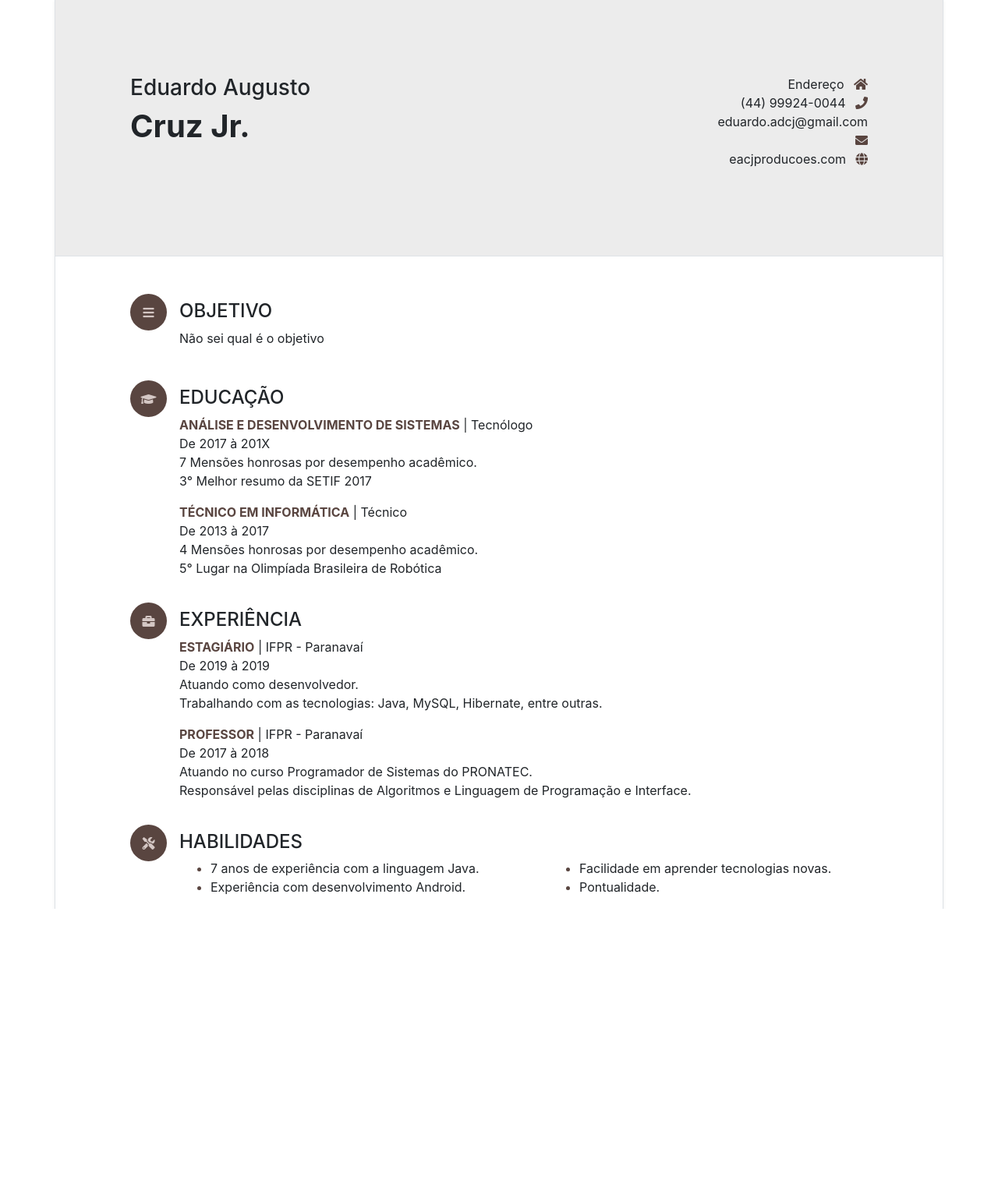
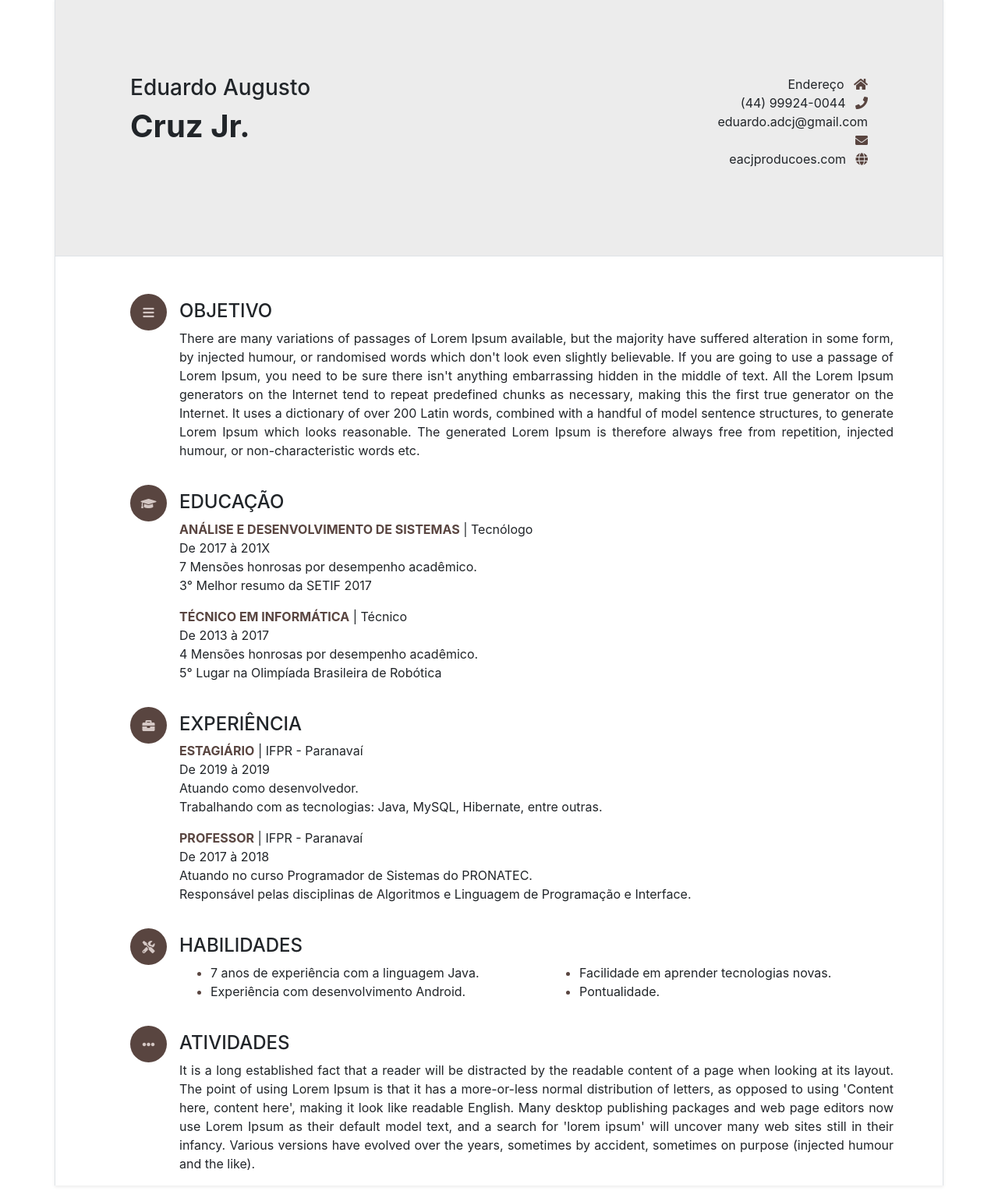
Before and after one commit to EduardoCruzProductions/Atividade1Django, a Django app: page /curriculo/ in a window 1280 px wide. Shown: the part 17-1554 px from the top of the page at 78% size. Before the commit the page ends 1183 px from the top, so only its background shows below. Run offline with Django 3.2, Linux system fonts and the light colour scheme; some libraries are stand-ins or nearby versions.

Commit message:
finalizacao do curriculo

```diff
--- a/bootstrapDjangoSite/main/templates/curriculo.html
+++ b/bootstrapDjangoSite/main/templates/curriculo.html
@@ -29,7 +29,7 @@
     </style>
   </head>
   <body>
-    <div class="container shadow-sm mt-3">
+    <div class="container shadow-sm mt-3 mb-3">
 
       <div class="row border bg-cinza-claro p-5">
         <div class="col-lg-8 p-5">
@@ -57,7 +57,7 @@
         <div class="col-sm pt-5">
           <h4 class="pt-2">OBJETIVO</h4>
           <p class="text-justify">
-            Não sei qual é o objetivo
+            There are many variations of passages of Lorem Ipsum available, but the majority have suffered alteration in some form, by injected humour, or randomised words which don't look even slightly believable. If you are going to use a passage of Lorem Ipsum, you need to be sure there isn't anything embarrassing hidden in the middle of text. All the Lorem Ipsum generators on the Internet tend to repeat predefined chunks as necessary, making this the first true generator on the Internet. It uses a dictionary of over 200 Latin words, combined with a handful of model sentence structures, to generate Lorem Ipsum which looks reasonable. The generated Lorem Ipsum is therefore always free from repetition, injected humour, or non-characteristic words etc.
           </p>
         </div>
 
@@ -140,7 +140,22 @@
             </div>
           </div>
         </div>
+      </div>
 
+      <div class="row border-left border-right pl-5 pr-5">
+
+        <div class="col-sm-1 pl-5 pr-5 pt-3 text-center">
+          <div class="box-icon rounded-circle bg-destaque">
+            <i class="fas fa-ellipsis-h mt-3 color-white"></i>
+          </div>
+        </div>
+
+        <div class="col-sm pt-3">
+          <h4 class="pt-2">ATIVIDADES</h4>
+          <p class="text-justify">
+            It is a long established fact that a reader will be distracted by the readable content of a page when looking at its layout. The point of using Lorem Ipsum is that it has a more-or-less normal distribution of letters, as opposed to using 'Content here, content here', making it look like readable English. Many desktop publishing packages and web page editors now use Lorem Ipsum as their default model text, and a search for 'lorem ipsum' will uncover many web sites still in their infancy. Various versions have evolved over the years, sometimes by accident, sometimes on purpose (injected humour and the like).
+          </p>
+        </div>
       </div>
 
     </div>
```
